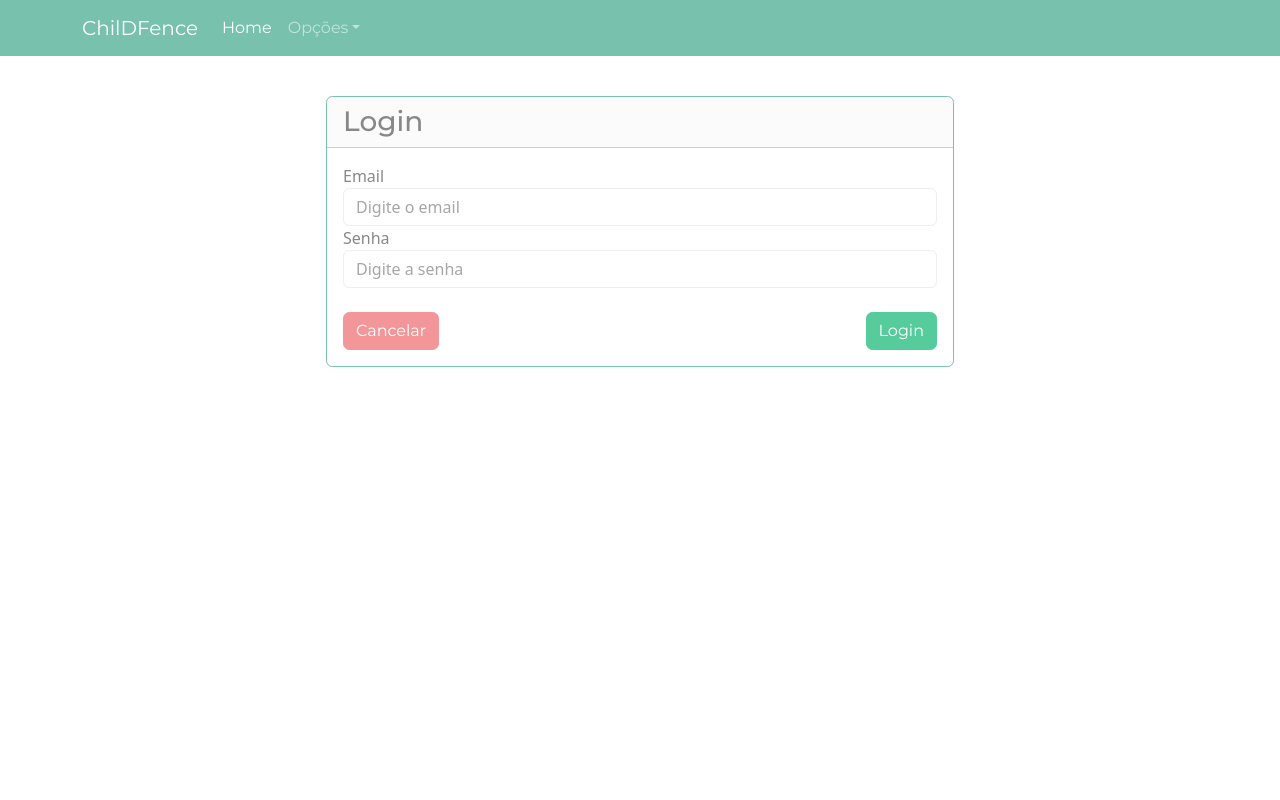
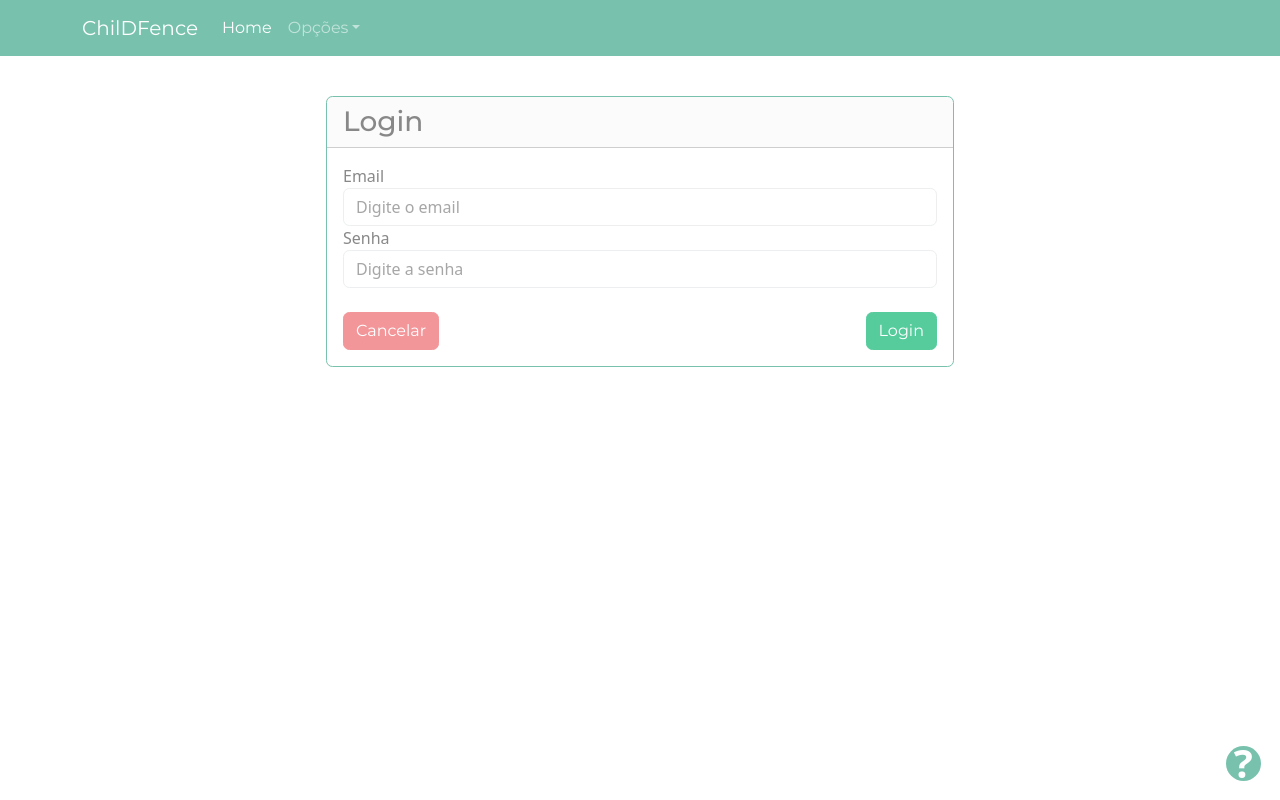
Before and after one commit to FilipeFariasC/projeto-dac-2022.1-frontend, a React (Create React App) app: page /login in a window 1280 px wide. Built offline with nearby package versions, Linux system fonts and the light colour scheme; no server answers.

Commit message:
adicao de formulário de coleta de feedback

```diff
--- a/public/index.html
+++ b/public/index.html
@@ -39,5 +39,8 @@
       To begin the development, run `npm start` or `yarn start`.
       To create a production bundle, use `npm run build` or `yarn build`.
     -->
+    <div id="childfence-feedback">
+        <a href="https://forms.gle/wouaUNJDvkvJeGeu7" target="_blank">?</a>
+    </div>
   </body>
 </html>
--- a/src/index.css
+++ b/src/index.css
@@ -6,7 +6,9 @@ body {
   -webkit-font-smoothing: antialiased;
   -moz-osx-font-smoothing: grayscale;
 }
-
+:root{
+    --main-color: #78C2AD;
+}
 code {
   font-family: source-code-pro, Menlo, Monaco, Consolas, 'Courier New',
     monospace;
@@ -21,7 +23,7 @@ code {
     width: 100%;
 }
 .navbar-collapse.collapse.show{
-    background-color: #78C2AD;
+    background-color: var(--main-color);
     border-radius: 0.25rem;
 }
 .nav-link,
@@ -41,7 +43,7 @@ code {
         box-shadow: unset;
     }
     .navbar-collapse.collapse.show{
-        background-color: #78C2AD;
+        background-color: var(--main-color);
         border-radius: 0;
         padding-inline: 0;
     }
@@ -49,3 +51,76 @@ code {
         width: 100%;
     }
 }
+
+#childfence-feedback {
+    position: absolute;
+
+    right: 1.5vw;
+    bottom: 1.5vw;
+
+    width: 2.75%;
+    aspect-ratio: 1;
+    border-radius: 50%;
+    background-color: var(--main-color);
+    color: white;
+}
+#childfence-feedback a {
+    display: block;
+    width: 100%;
+    height: 100%;
+    color: white;
+    font-weight: 900;
+    font-size: 2.5rem;
+
+    display: flex;
+    align-items: center;
+    justify-content: center;
+
+    text-decoration: none;
+}
+
+#childfence-feedback a:hover::after {
+    content: 'Deseja dar o feedback da sua experiência usando a aplicação?';
+    position: absolute;
+    color: white;
+    font-weight: 900;
+    font-size: 1rem;
+
+    bottom: 115%;
+    right: -0;
+    width: -webkit-max-content;
+    width: -moz-max-content;
+    width: max-content;
+
+    background-color: var(--main-color);
+
+    animation: fade-in 500ms ease-in-out;
+
+    padding: 0.25rem 0.5em;
+
+    border-radius: 4px;
+
+    animation: swipe-up 100ms ease-in-out;
+}
+
+
+@keyframes fade-in {
+    0%{
+        opacity: 0%;
+    }
+    100% {
+        opacity: 100%;
+    }
+}
+
+@keyframes swipe-up {
+    0%{
+        bottom: 50%;
+    }
+    50%{
+        bottom: 80%;
+    }
+    100%{
+        bottom: 115%;
+    }
+}
--- a/src/screens/User/UserProfile/index.jsx
+++ b/src/screens/User/UserProfile/index.jsx
@@ -100,7 +100,7 @@ export default class UserProfile extends Component {
                                     <td>
                                         Nome:
                                     </td>
-                                    <td>
+                                    <td id="user-name">
                                         {this.state.user.name}
                                     </td>
                                 </tr>
@@ -108,7 +108,7 @@ export default class UserProfile extends Component {
                                     <td >
                                         Email:
                                     </td>
-                                    <td>
+                                    <td id="user-email">
                                         {this.state.user.email}
                                     </td>
                                 </tr>
```
